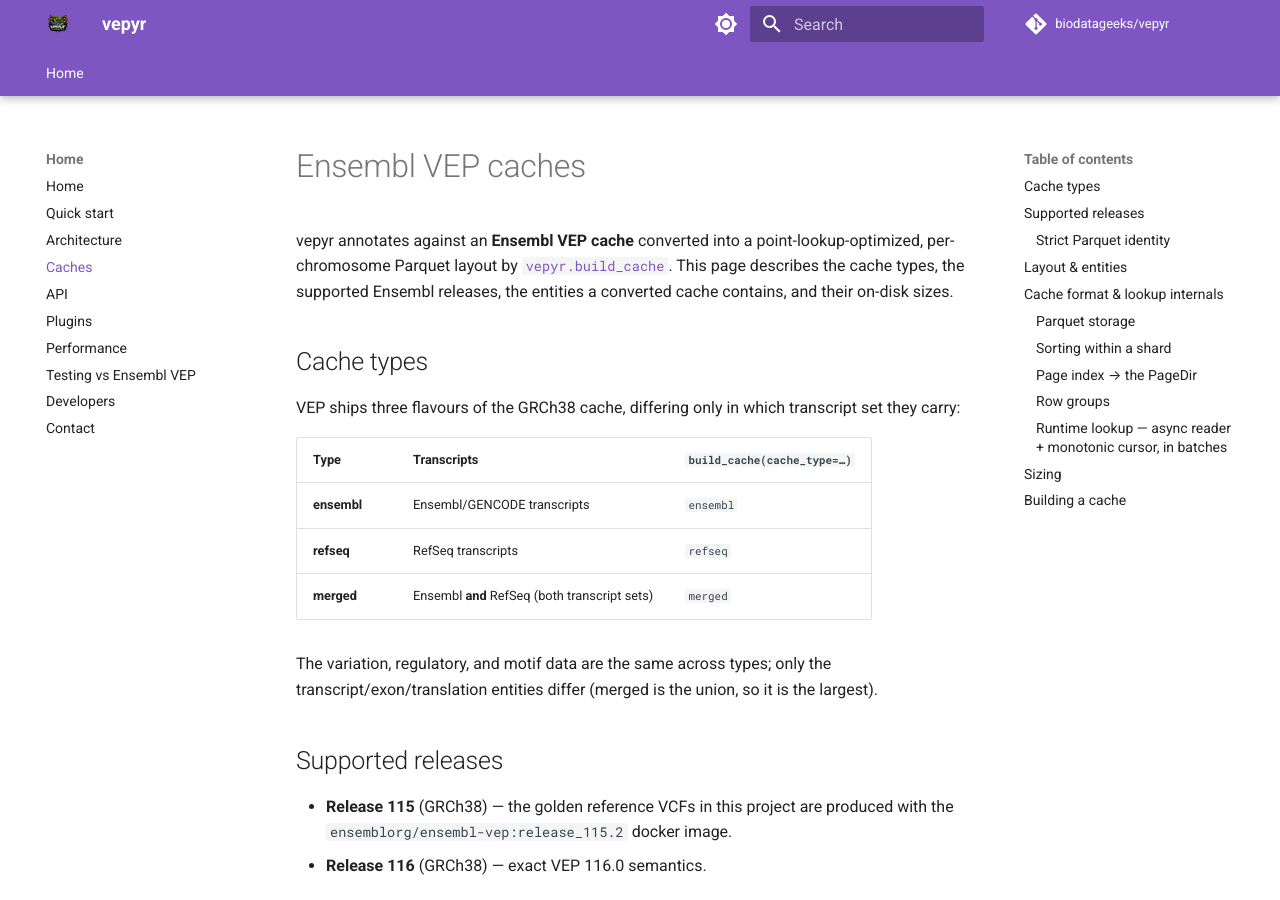
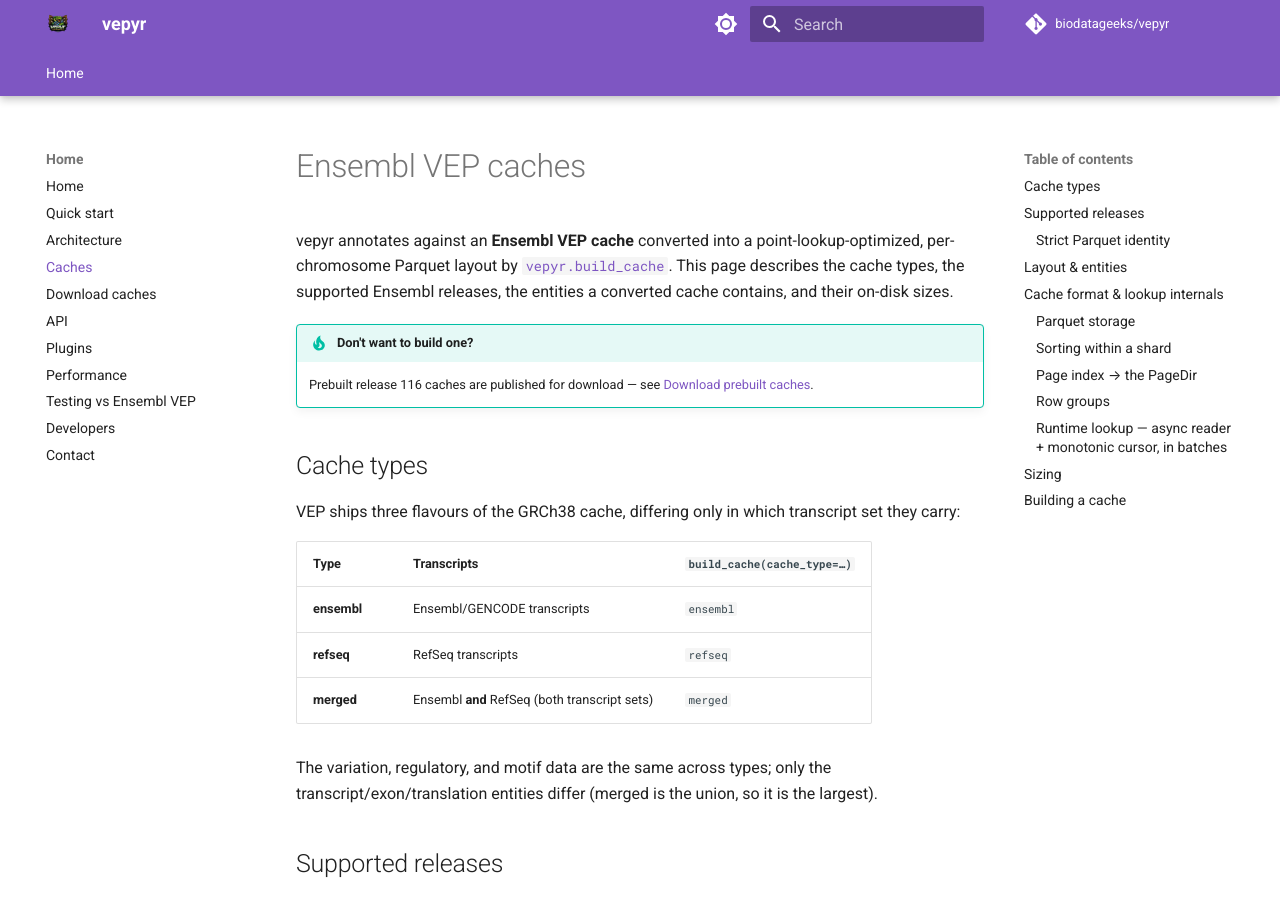
Before and after one commit to biodatageeks/vepyr, an MkDocs documentation site: the page built from docs/caches.md, in a window 1280 px wide and 900 px high. Built offline with MkDocs 1.6.1 and Material for MkDocs 9.7.7, drawn with Linux system fonts in a browser that asks for light colours; comment, search, counter and statistics services are not loaded; part of the change alters nothing that is shown.

Commit message:
docs: add a cache download page listing the three mirrors
Prebuilt release-116 GRCh38 Parquet caches are now published, so users can
skip the multi-hour build_cache() conversion. Document the three mirrors:

- Hugging Face (recommended): public dataset repos holding the Parquet shard
  tree directly, so no extraction step and anonymous, resumable downloads
- WUT OneDrive: uncompressed .tar plus .md5
- Google Drive: same archives, access on request

The partial-download recipes were verified against cache_contig_identity()
rather than assumed, which corrected two plausible-looking mistakes:

- variation is the cache's root table. Excluding it does not yield a smaller
  working cache, it yields one that fails to open, even for annotations that
  never read co-located variant data.
- every entity directory's chrom_manifest.json is required, so a per-contig
  subset must include it alongside the shards. Note that hf download takes a
  positional [FILENAMES]..., so --include has to be repeated rather than
  given two patterns.

The OneDrive terminal recipe is likewise verified: &download=1 serves the
archive anonymously, but curl needs a cookie jar or SharePoint returns 403.

Co-Authored-By: Claude Opus 5 (1M context) <noreply@anthropic.com>

````diff
--- a/docs/caches.md
+++ b/docs/caches.md
@@ -5,6 +5,10 @@ point-lookup-optimized, per-chromosome Parquet layout by
 [`vepyr.build_cache`](api.md). This page describes the cache types, the supported
 Ensembl releases, the entities a converted cache contains, and their on-disk
 sizes.
+
+!!! tip "Don't want to build one?"
+    Prebuilt release 116 caches are published for download — see
+    [Download prebuilt caches](downloads.md).
 
 ## Cache types
 
--- /dev/null
+++ b/docs/downloads.md
@@ -0,0 +1,201 @@
+# Download prebuilt caches
+
+Building a cache from an Ensembl VEP tarball with
+[`build_cache`](api.md#vepyr.build_cache) takes hours of CPU and needs the raw
+Ensembl download on local disk. If you just want to annotate, download a
+**prebuilt Parquet cache** instead — it is the exact output `build_cache` would
+have produced, ready to pass to [`annotate`](api.md#vepyr.annotate).
+
+See [Caches](caches.md) for what a cache contains, how the entities map to CSQ
+fields, and how the three cache types differ.
+
+!!! info "Currently available: release 116, GRCh38"
+    All three cache types are published for **Ensembl release 116 / GRCh38**.
+    Release 115 caches and plugin caches are not yet mirrored — build those
+    locally for now.
+
+| Cache | Transcript set | Size |
+|---|---|--:|
+| `116_GRCh38_merged` | Ensembl **and** RefSeq | 36 G |
+| `116_GRCh38_ensembl` | Ensembl/GENCODE | 32 G |
+| `116_GRCh38_refseq` | RefSeq | 31 G |
+
+## Mirrors
+
+Three mirrors carry the same data. **Hugging Face is recommended** — it is the
+only one that is anonymous, resumable, and lets you fetch part of a cache.
+
+| Mirror | Access | Resumable | Partial download |
+|---|---|---|---|
+| [Hugging Face](#hugging-face-recommended) | Anonymous | Yes | Yes — per entity or contig |
+| [WUT OneDrive](#wut-onedrive) | Anonymous | Yes — HTTP range | No — whole `.tar` |
+| [Google Drive](#google-drive) | **On request** | Browser-dependent | No — whole `.tar` |
+
+## Hugging Face (recommended)
+
+Each cache is a public dataset repository holding the Parquet shard tree
+directly, so no extraction step is needed and the download lands in the layout
+`annotate()` expects.
+
+Install the client once:
+
+```bash
+pip install -U "huggingface_hub[cli]"
+```
+
+Then download the cache you want:
+
+=== "merged"
+
+    ```bash
+    hf download biodatageeks/vepyr_116_GRCh38_merged \
+      --repo-type dataset \
+      --local-dir ~/vepyr_cache/116_GRCh38_merged
+    ```
+
+=== "ensembl"
+
+    ```bash
+    hf download biodatageeks/vepyr_116_GRCh38_ensembl \
+      --repo-type dataset \
+      --local-dir ~/vepyr_cache/116_GRCh38_ensembl
+    ```
+
+=== "refseq"
+
+    ```bash
+    hf download biodatageeks/vepyr_116_GRCh38_refseq \
+      --repo-type dataset \
+      --local-dir ~/vepyr_cache/116_GRCh38_refseq
+    ```
+
+The download is resumable — rerun the same command after an interruption and it
+continues where it stopped. Integrity is checked by the client, so there is no
+separate checksum step.
+
+### Downloading only part of a cache
+
+For testing you can fetch a single chromosome instead of the whole 31–36 G
+cache. Every entity directory carries a `chrom_manifest.json` that the engine
+requires, so it has to be included alongside the shards:
+
+```bash
+hf download biodatageeks/vepyr_116_GRCh38_merged \
+  --repo-type dataset \
+  --include '*/chr22.parquet' \
+  --include '*/chrom_manifest.json' \
+  --local-dir ~/vepyr_cache/116_GRCh38_merged_chr22
+```
+
+!!! warning "Partial caches annotate only what they cover"
+    vepyr validates the shards for each contig it annotates. A cache pulled
+    with `--include '*/chr22.parquet'` can annotate chr22 and nothing else.
+
+!!! danger "Do not skip the `variation` entity"
+    `variation` is the cache's root table — the engine discovers everything
+    else relative to it. Excluding it (`--exclude 'variation/*'`) does not
+    produce a smaller working cache, it produces a cache that fails to open
+    with `no partitioned Parquet VEP cache found`, even for annotations that
+    never touch co-located variant data.
+
+## WUT OneDrive
+
+Hosted by the Warsaw University of Technology. Each cache is a single
+uncompressed `.tar` with an accompanying `.md5`.
+
+| Cache | Archive | Checksum |
+|---|---|---|
+| merged | [`116_GRCh38_merged.tar`](https://wutwaw-my.sharepoint.com/:u:/g/personal/tomasz_gambin_pw_edu_pl/IQAsAbtWiUx-QLA5yiy8wClSAfT3KpLrbDcvpdOlD5ka2aU?e=EflRzo) | [`.md5`](https://wutwaw-my.sharepoint.com/:u:/g/personal/tomasz_gambin_pw_edu_pl/IQDTHLVwjV-BR5qXZPMUVz4xATfQuqeQ94zqb0wj4XnPimQ?e=RSXvUS) |
+| ensembl | [`116_GRCh38_ensembl.tar`](https://wutwaw-my.sharepoint.com/:u:/g/personal/tomasz_gambin_pw_edu_pl/IQDBwMnLehLPSIyDrWSKLIskAUJBmopl9c0y-RHLTTvLIr4?e=a4ChWs) | [`.md5`](https://wutwaw-my.sharepoint.com/:u:/g/personal/tomasz_gambin_pw_edu_pl/IQDW2HeREYS4Qpbj4MLAi9UaAbaWQ0veOPyXTphwbMgl77o?e=Y5Mjmf) |
+| refseq | [`116_GRCh38_refseq.tar`](https://wutwaw-my.sharepoint.com/:u:/g/personal/tomasz_gambin_pw_edu_pl/IQDx9TWK4YtDQrGzbIWkJQZNASyK-VNiHaoes5Gk8wLKqto?e=g9M6qL) | [`.md5`](https://wutwaw-my.sharepoint.com/:u:/g/personal/tomasz_gambin_pw_edu_pl/IQCqfmTkXfTRQ5ce6SFgI6v7AdldBfrWJ2tuIgGy9iT0x_U?e=4OMu4g) |
+
+### Downloading from a terminal
+
+Appending `&download=1` turns a share link into a direct download. SharePoint
+sets a session cookie on the first redirect, so curl needs a cookie jar —
+without one it returns `403`:
+
+```bash
+URL='<share link from the table above>&download=1'
+
+curl -L -c cookies.txt -b cookies.txt -C - -o 116_GRCh38_merged.tar "$URL"
+```
+
+`-C -` resumes an interrupted transfer; the server supports HTTP range
+requests, so a partial file continues rather than restarting.
+
+## Google Drive
+
+!!! warning "Access on request"
+    The Google Drive copies are **not public**. Opening a link while signed in
+    to a Google account shows a request-access prompt; a maintainer has to
+    approve it before the download works. Use Hugging Face unless you have a
+    specific reason not to.
+
+| Cache | Archive | Checksum |
+|---|---|---|
+| merged | [`116_GRCh38_merged.tar`](https://drive.google.com/file/d/1L9LlyQmj9RquRANqHNoZi2M4fH1Fp2Uw/view?usp=drive_link) | [`.md5`](https://drive.google.com/file/d/174WswJK8NUoTMgG7BQapF2sT6ZbiqYLg/view?usp=drive_link) |
+| ensembl | [`116_GRCh38_ensembl.tar`](https://drive.google.com/file/d/1SKAXCPvoTxMJ9nbn0i9OcM5oXmAxB-0u/view?usp=drive_link) | [`.md5`](https://drive.google.com/file/d/1iusLZcuGSmkBmEFbL4vo3Vl1SLWgvXlS/view?usp=drive_link) |
+| refseq | [`116_GRCh38_refseq.tar`](https://drive.google.com/file/d/1xnaSsApjNNOpyTxRiAQq8OISwOQSt8QD/view?usp=drive_link) | [`.md5`](https://drive.google.com/file/d/1ECzhUW5Nqdk01K45m_ci51ZJ7j1kor5K/view?usp=drive_link) |
+
+## Verifying and extracting a `.tar` download
+
+Applies to the OneDrive and Google Drive mirrors only — the Hugging Face client
+verifies downloads itself.
+
+```bash
+cd ~/Downloads
+
+# 1. Verify the archive against its checksum
+md5sum -c 116_GRCh38_merged.tar.md5
+
+# 2. Extract into your cache root
+mkdir -p ~/vepyr_cache
+tar -xf 116_GRCh38_merged.tar -C ~/vepyr_cache
+```
+
+On macOS use `md5 -r 116_GRCh38_merged.tar` and compare the digest by eye —
+there is no `md5sum -c` in the base system.
+
+!!! note "Disk space"
+    Extraction needs room for the archive **and** the extracted tree at the
+    same time — budget ~72 G for the merged cache, then delete the `.tar`.
+
+## Confirming the cache before you annotate
+
+Whatever mirror you used, check that the cache reports the release and assembly
+you expect. This opens only the shards for the named contig, so it is fast:
+
+```python
+import os
+import vepyr
+
+cache = os.path.expanduser("~/vepyr_cache/116_GRCh38_merged")
+
+print(vepyr.cache_contig_identity(cache, "chr22", expected_cache_version="116"))
+```
+
+(`cache_dir` is passed straight to the Rust engine, which does not expand `~` —
+hence `os.path.expanduser`.)
+
+A mismatched, missing, or mixed release is an error rather than a warning — see
+[Strict Parquet identity](caches.md#strict-parquet-identity).
+
+Then annotate as usual, pointing `cache_dir` at the cache directory itself:
+
+```python
+lf = vepyr.annotate(
+    vcf="sample.vcf.gz",
+    cache_dir=cache,
+    everything=True,
+    reference_fasta="Homo_sapiens.GRCh38.dna.primary_assembly.fa",
+)
+print(lf.head().collect())
+```
+
+## Plugin caches
+
+Plugin caches (CADD, ClinVar, dbNSFP, AlphaMissense, …) are **not mirrored
+yet** — build them locally with
+[`build_plugin_cache`](api.md#vepyr.build_plugin_cache), as described in
+[Plugins](plugins.md). They will be published here once available.
--- a/mkdocs.yml
+++ b/mkdocs.yml
@@ -9,6 +9,7 @@ nav:
       - Quick start: quickstart.md
       - Architecture: architecture.md
       - Caches: caches.md
+      - Download caches: downloads.md
       - API: api.md
       - Plugins: plugins.md
       - Performance: performance.md
````
